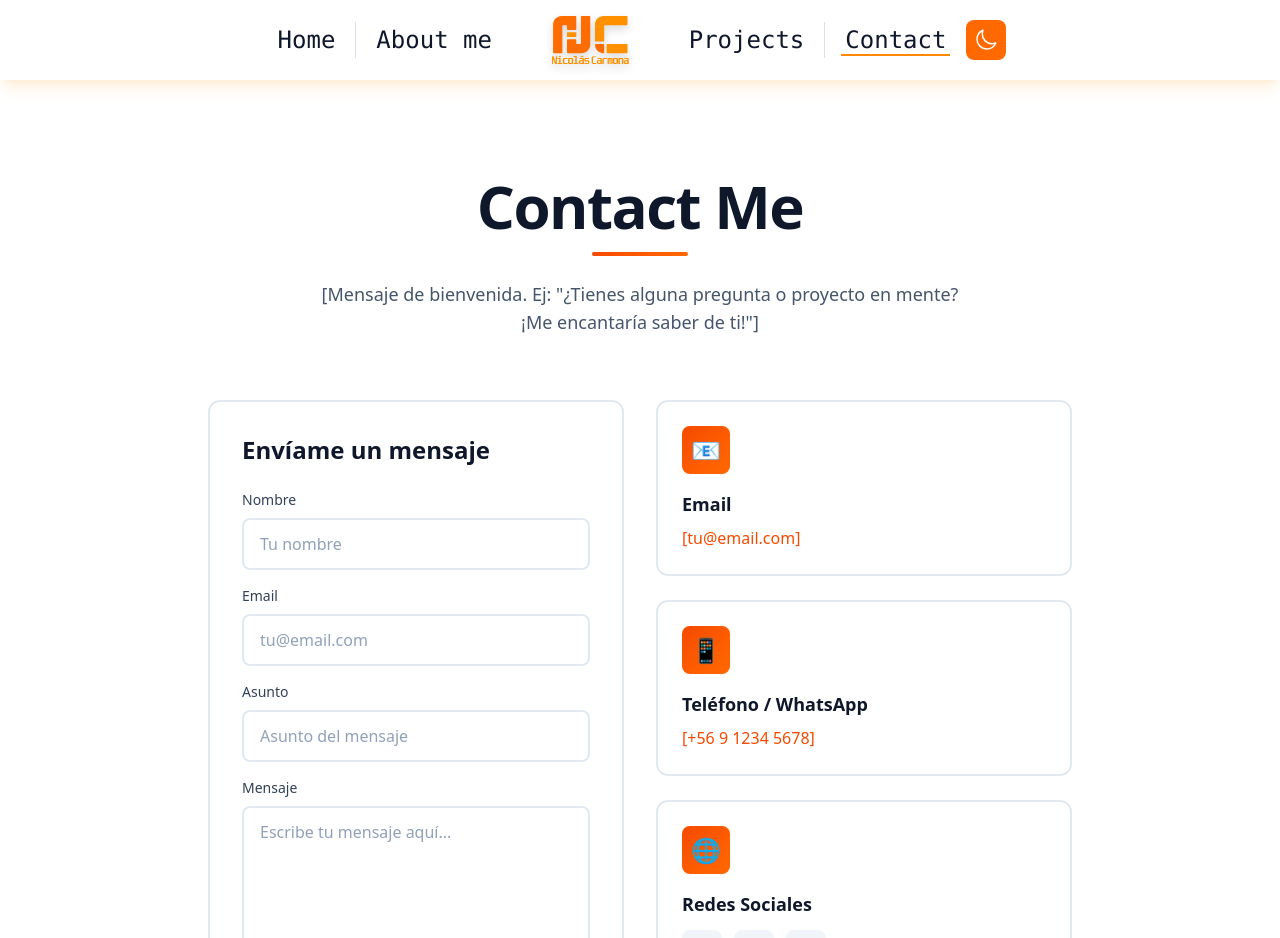
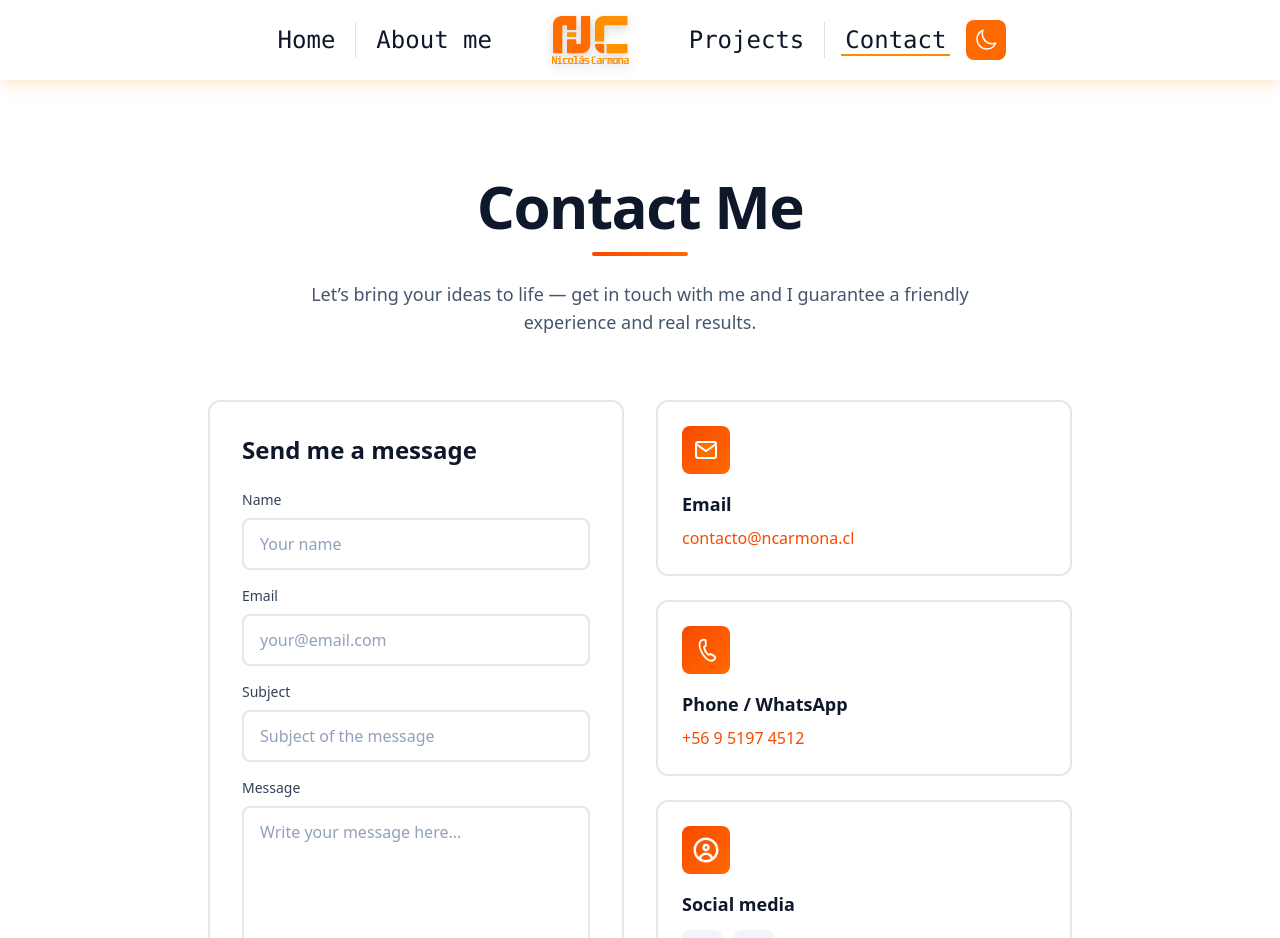
Before and after one commit to ncarmona99/project_portfolio, a Nuxt app: page /contact in a window 1280 px wide. Shown: the top 938 px of the page. Built offline with nearby package versions, Linux system fonts and the light colour scheme.

Commit message:
Contact me page finished

```diff
--- a/app/pages/contact/index.vue
+++ b/app/pages/contact/index.vue
@@ -20,12 +20,11 @@ definePageMeta({
       <p
         class="mt-6 text-lg text-slate-600 dark:text-slate-300 max-w-2xl mx-auto transition-colors duration-300"
       >
-        [Mensaje de bienvenida. Ej: "¿Tienes alguna pregunta o proyecto en
-        mente? ¡Me encantaría saber de ti!"]
+        Let’s bring your ideas to life — get in touch with me and I guarantee a friendly
+        experience and real results.
       </p>
     </div>
 
-    <!-- Contact Grid -->
     <div class="grid md:grid-cols-2 gap-8 mb-12">
       <!-- Contact Form -->
       <div
@@ -34,27 +33,25 @@ definePageMeta({
         <h2
           class="text-2xl font-bold text-slate-900 dark:text-slate-100 mb-6 transition-colors duration-300"
         >
-          Envíame un mensaje
+          Send me a message
         </h2>
 
         <form class="space-y-4">
-          <!-- Name Field -->
           <div>
             <label
               for="name"
               class="block text-sm font-medium text-slate-700 dark:text-slate-300 mb-2 transition-colors duration-300"
             >
-              Nombre
+              Name
             </label>
             <input
               type="text"
               id="name"
-              placeholder="Tu nombre"
+              placeholder="Your name"
               class="w-full px-4 py-3 rounded-lg border-2 border-slate-200 dark:border-slate-600 bg-white dark:bg-slate-700 text-slate-900 dark:text-slate-100 placeholder-slate-400 dark:placeholder-slate-500 focus:border-orange-500 dark:focus:border-purple-500 focus:outline-none transition-all duration-300"
             />
           </div>
 
-          <!-- Email Field -->
           <div>
             <label
               for="email"
@@ -65,63 +62,71 @@ definePageMeta({
             <input
               type="email"
               id="email"
-              placeholder="tu@email.com"
+              placeholder="your@email.com"
               class="w-full px-4 py-3 rounded-lg border-2 border-slate-200 dark:border-slate-600 bg-white dark:bg-slate-700 text-slate-900 dark:text-slate-100 placeholder-slate-400 dark:placeholder-slate-500 focus:border-orange-500 dark:focus:border-purple-500 focus:outline-none transition-all duration-300"
             />
           </div>
 
-          <!-- Subject Field -->
           <div>
             <label
               for="subject"
               class="block text-sm font-medium text-slate-700 dark:text-slate-300 mb-2 transition-colors duration-300"
             >
-              Asunto
+              Subject
             </label>
             <input
               type="text"
               id="subject"
-              placeholder="Asunto del mensaje"
+              placeholder="Subject of the message"
               class="w-full px-4 py-3 rounded-lg border-2 border-slate-200 dark:border-slate-600 bg-white dark:bg-slate-700 text-slate-900 dark:text-slate-100 placeholder-slate-400 dark:placeholder-slate-500 focus:border-orange-500 dark:focus:border-purple-500 focus:outline-none transition-all duration-300"
             />
           </div>
 
-          <!-- Message Field -->
           <div>
             <label
               for="message"
               class="block text-sm font-medium text-slate-700 dark:text-slate-300 mb-2 transition-colors duration-300"
             >
-              Mensaje
+              Message
             </label>
             <textarea
               id="message"
               rows="5"
-              placeholder="Escribe tu mensaje aquí..."
+              placeholder="Write your message here..."
               class="w-full px-4 py-3 rounded-lg border-2 border-slate-200 dark:border-slate-600 bg-white dark:bg-slate-700 text-slate-900 dark:text-slate-100 placeholder-slate-400 dark:placeholder-slate-500 focus:border-orange-500 dark:focus:border-purple-500 focus:outline-none resize-none transition-all duration-300"
             ></textarea>
           </div>
 
-          <!-- Submit Button -->
           <button
             type="submit"
-            class="w-full px-6 py-3 rounded-lg bg-gradient-to-r from-orange-600 to-orange-500 dark:from-purple-600 dark:to-purple-500 text-white font-medium transition-all duration-300 hover:scale-105 hover:shadow-lg"
+            class="w-full px-6 py-3 rounded-lg bg-gradient-to-r from-orange-600 to-orange-500 dark:from-purple-600 dark:to-purple-500 text-white font-medium transition-colors duration-300 hover:scale-105 hover:shadow-lg"
           >
-            Enviar mensaje
+            Send Message
           </button>
         </form>
       </div>
 
-      <!-- Contact Info -->
       <div class="space-y-6">
         <!-- Email Card -->
         <div
-          class="rounded-xl border-2 border-slate-200 dark:border-slate-700 bg-white dark:bg-slate-800 p-6 hover:border-orange-500 dark:hover:border-purple-500 transition-all duration-300"
+          class="rounded-xl border-2 border-slate-200 dark:border-slate-700 bg-white dark:bg-slate-800 p-6 hover:border-orange-500 dark:hover:border-purple-500 transition-colors duration-300"
         >
           <div
-            class="w-12 h-12 rounded-lg mb-4 flex items-center justify-center text-white text-2xl bg-gradient-to-br from-orange-600 to-orange-500 dark:from-purple-600 dark:to-purple-500 transition-all duration-300"
+            class="w-12 h-12 rounded-lg mb-4 flex items-center justify-center text-white text-2xl bg-gradient-to-br from-orange-600 to-orange-500 dark:from-purple-600 dark:to-purple-500 transition-colors duration-300"
           >
-            📧
+            <svg
+              width="24"
+              height="24"
+              viewBox="0 0 24 24"
+              class="fill-primary dark:fill-primary-dark transition-colors duration-300"
+              stroke="currentColor"
+              stroke-width="2"
+            >
+              <path
+                d="M4 4h16c1.1 0 2 .9 2 2v12c0 1.1-.9 2-2 2H4c-1.1 0-2-.9-2-2V6c0-1.1.9-2 2-2z"
+              ></path>
+              <polyline points="22,6 12,13 2,6"></polyline>
+            </svg>
           </div>
           <h3
             class="text-lg font-bold text-slate-900 dark:text-slate-100 mb-2 transition-colors duration-300"
@@ -129,61 +134,93 @@ definePageMeta({
             Email
           </h3>
           <a
-            href="mailto:tu@email.com"
+            href="mailto:contacto@ncarmona.cl"
             class="text-orange-600 dark:text-purple-400 hover:underline transition-colors duration-300"
           >
-            [tu@email.com]
+            contacto@ncarmona.cl
           </a>
         </div>
 
         <!-- Phone Card -->
         <div
-          class="rounded-xl border-2 border-slate-200 dark:border-slate-700 bg-white dark:bg-slate-800 p-6 hover:border-orange-500 dark:hover:border-purple-500 transition-all duration-300"
+          class="rounded-xl border-2 border-slate-200 dark:border-slate-700 bg-white dark:bg-slate-800 p-6 hover:border-orange-500 dark:hover:border-purple-500 transition-colors duration-300"
         >
           <div
-            class="w-12 h-12 rounded-lg mb-4 flex items-center justify-center text-white text-2xl bg-gradient-to-br from-orange-600 to-orange-500 dark:from-purple-600 dark:to-purple-500 transition-all duration-300"
+            class="w-12 h-12 rounded-lg mb-4 flex items-center justify-center text-white text-2xl bg-gradient-to-br from-orange-600 to-orange-500 dark:from-purple-600 dark:to-purple-500 transition-colors duration-300"
           >
-            📱
+            <svg
+              class="fill-primary dark:fill-primary-dark transition-colors duration-300"
+              width="30px"
+              height="30px"
+              viewBox="0 0 24 24"
+              id="phone_number"
+              data-name="phone number"
+              xmlns="http://www.w3.org/2000/svg"
+            >
+              <rect
+                id="Rectangle_5"
+                data-name="Rectangle 5"
+                width="24"
+                height="24"
+                fill="none"
+              />
+              <path
+                id="Shape"
+                d="M7.02,15.976,5.746,13.381a.7.7,0,0,0-.579-.407l-1.032-.056a.662.662,0,0,1-.579-.437,9.327,9.327,0,0,1,0-6.5.662.662,0,0,1,.579-.437l1.032-.109a.7.7,0,0,0,.589-.394L7.03,2.446l.331-.662a.708.708,0,0,0,.07-.308.692.692,0,0,0-.179-.467A3,3,0,0,0,4.693.017l-.235.03L4.336.063A1.556,1.556,0,0,0,4.17.089l-.162.04C1.857.679.165,4.207,0,8.585V9.83c.165,4.372,1.857,7.9,4,8.483l.162.04a1.556,1.556,0,0,0,.165.026l.122.017.235.03a3,3,0,0,0,2.558-.993.692.692,0,0,0,.179-.467.708.708,0,0,0-.07-.308Z"
+                transform="translate(4.393 6.587) rotate(-30)"
+                fill="none"
+                stroke="#ffffff"
+                stroke-miterlimit="10"
+                stroke-width="1.5"
+              />
+            </svg>
           </div>
           <h3
             class="text-lg font-bold text-slate-900 dark:text-slate-100 mb-2 transition-colors duration-300"
           >
-            Teléfono / WhatsApp
+            Phone / WhatsApp
           </h3>
           <a
-            href="tel:+56123456789"
+            href="tel:+56951974512"
             class="text-orange-600 dark:text-purple-400 hover:underline transition-colors duration-300"
           >
-            [+56 9 1234 5678]
+            +56 9 5197 4512
           </a>
         </div>
 
         <!-- Social Links Card -->
         <div
-          class="rounded-xl border-2 border-slate-200 dark:border-slate-700 bg-white dark:bg-slate-800 p-6 hover:border-orange-500 dark:hover:border-purple-500 transition-all duration-300"
+          class="rounded-xl border-2 border-slate-200 dark:border-slate-700 bg-white dark:bg-slate-800 p-6 hover:border-orange-500 dark:hover:border-purple-500 transition-colors duration-300"
         >
           <div
-            class="w-12 h-12 rounded-lg mb-4 flex items-center justify-center text-white text-2xl bg-gradient-to-br from-orange-600 to-orange-500 dark:from-purple-600 dark:to-purple-500 transition-all duration-300"
+            class="w-12 h-12 rounded-lg mb-4 flex items-center justify-center text-white text-2xl bg-gradient-to-br from-orange-600 to-orange-500 dark:from-purple-600 dark:to-purple-500 transition-colors duration-300"
           >
-            🌐
+            <svg
+              class="fill-primary dark:fill-primary-dark transition-colors duration-300"
+              width="30px"
+              height="30px"
+              viewBox="0 0 24 24"
+              fill="none"
+              xmlns="http://www.w3.org/2000/svg"
+            >
+              <path
+                d="M6.02958 19.4012C5.97501 19.9508 6.3763 20.4405 6.92589 20.4951C7.47547 20.5497 7.96523 20.1484 8.01979 19.5988L6.02958 19.4012ZM15.9802 19.5988C16.0348 20.1484 16.5245 20.5497 17.0741 20.4951C17.6237 20.4405 18.025 19.9508 17.9704 19.4012L15.9802 19.5988ZM20 12C20 16.4183 16.4183 20 12 20V22C17.5228 22 22 17.5228 22 12H20ZM12 20C7.58172 20 4 16.4183 4 12H2C2 17.5228 6.47715 22 12 22V20ZM4 12C4 7.58172 7.58172 4 12 4V2C6.47715 2 2 6.47715 2 12H4ZM12 4C16.4183 4 20 7.58172 20 12H22C22 6.47715 17.5228 2 12 2V4ZM13 10C13 10.5523 12.5523 11 12 11V13C13.6569 13 15 11.6569 15 10H13ZM12 11C11.4477 11 11 10.5523 11 10H9C9 11.6569 10.3431 13 12 13V11ZM11 10C11 9.44772 11.4477 9 12 9V7C10.3431 7 9 8.34315 9 10H11ZM12 9C12.5523 9 13 9.44772 13 10H15C15 8.34315 13.6569 7 12 7V9ZM8.01979 19.5988C8.22038 17.5785 9.92646 16 12 16V14C8.88819 14 6.33072 16.3681 6.02958 19.4012L8.01979 19.5988ZM12 16C14.0735 16 15.7796 17.5785 15.9802 19.5988L17.9704 19.4012C17.6693 16.3681 15.1118 14 12 14V16Z"
+                fill="#ffffff"
+              />
+            </svg>
           </div>
           <h3
             class="text-lg font-bold text-slate-900 dark:text-slate-100 mb-3 transition-colors duration-300"
           >
-            Redes Sociales
+            Social media
           </h3>
           <div class="flex gap-3">
             <a
               href="#"
-              class="w-10 h-10 rounded-lg bg-slate-100 dark:bg-slate-700 flex items-center justify-center hover:bg-orange-500 dark:hover:bg-purple-500 hover:text-white transition-all duration-300"
+              class="w-10 h-10 rounded-lg bg-slate-100 dark:bg-slate-600 flex items-center justify-center hover:bg-orange-500 dark:hover:bg-purple-500 hover:text-white transition-all duration-300"
               aria-label="GitHub"
             >
-              <svg
-                width="20"
-                height="20"
-                viewBox="0 0 24 24"
-                fill="currentColor"
-              >
+              <svg width="20" height="20" viewBox="0 0 24 24" fill="currentColor">
                 <path
                   d="M12 0c-6.626 0-12 5.373-12 12 0 5.302 3.438 9.8 8.207 11.387.599.111.793-.261.793-.577v-2.234c-3.338.726-4.033-1.416-4.033-1.416-.546-1.387-1.333-1.756-1.333-1.756-1.089-.745.083-.729.083-.729 1.205.084 1.839 1.237 1.839 1.237 1.07 1.834 2.807 1.304 3.492.997.107-.775.418-1.305.762-1.604-2.665-.305-5.467-1.334-5.467-5.931 0-1.311.469-2.381 1.236-3.221-.124-.303-.535-1.524.117-3.176 0 0 1.008-.322 3.301 1.23.957-.266 1.983-.399 3.003-.404 1.02.005 2.047.138 3.006.404 2.291-1.552 3.297-1.23 3.297-1.23.653 1.653.242 2.874.118 3.176.77.840 1.235 1.911 1.235 3.221 0 4.609-2.807 5.624-5.479 5.921.430.372.823 1.102.823 2.222v3.293c0 .319.192.694.801.576 4.765-1.589 8.199-6.086 8.199-11.386 0-6.627-5.373-12-12-12z"
                 />
@@ -191,33 +228,12 @@ definePageMeta({
             </a>
             <a
               href="#"
-              class="w-10 h-10 rounded-lg bg-slate-100 dark:bg-slate-700 flex items-center justify-center hover:bg-orange-500 dark:hover:bg-purple-500 hover:text-white transition-all duration-300"
+              class="w-10 h-10 rounded-lg bg-slate-100 dark:bg-slate-600 flex items-center justify-center hover:bg-orange-500 dark:hover:bg-purple-500 hover:text-white transition-all duration-300"
               aria-label="LinkedIn"
             >
-              <svg
-                width="20"
-                height="20"
-                viewBox="0 0 24 24"
-                fill="currentColor"
-              >
+              <svg width="20" height="20" viewBox="0 0 24 24" fill="currentColor">
                 <path
                   d="M19 0h-14c-2.761 0-5 2.239-5 5v14c0 2.761 2.239 5 5 5h14c2.762 0 5-2.239 5-5v-14c0-2.761-2.238-5-5-5zm-11 19h-3v-11h3v11zm-1.5-12.268c-.966 0-1.75-.79-1.75-1.764s.784-1.764 1.75-1.764 1.75.79 1.75 1.764-.783 1.764-1.75 1.764zm13.5 12.268h-3v-5.604c0-3.368-4-3.113-4 0v5.604h-3v-11h3v1.765c1.396-2.586 7-2.777 7 2.476v6.759z"
-                />
-              </svg>
-            </a>
-            <a
-              href="#"
-              class="w-10 h-10 rounded-lg bg-slate-100 dark:bg-slate-700 flex items-center justify-center hover:bg-orange-500 dark:hover:bg-purple-500 hover:text-white transition-all duration-300"
-              aria-label="Twitter"
-            >
-              <svg
-                width="20"
-                height="20"
-                viewBox="0 0 24 24"
-                fill="currentColor"
-              >
-                <path
-                  d="M24 4.557c-.883.392-1.832.656-2.828.775 1.017-.609 1.798-1.574 2.165-2.724-.951.564-2.005.974-3.127 1.195-.897-.957-2.178-1.555-3.594-1.555-3.179 0-5.515 2.966-4.797 6.045-4.091-.205-7.719-2.165-10.148-5.144-1.29 2.213-.669 5.108 1.523 6.574-.806-.026-1.566-.247-2.229-.616-.054 2.281 1.581 4.415 3.949 4.89-.693.188-1.452.232-2.224.084.626 1.956 2.444 3.379 4.6 3.419-2.07 1.623-4.678 2.348-7.29 2.04 2.179 1.397 4.768 2.212 7.548 2.212 9.142 0 14.307-7.721 13.995-14.646.962-.695 1.797-1.562 2.457-2.549z"
                 />
               </svg>
             </a>
```
Also changed, not shown: app/layouts/default.vue (+2 -6 lines).
